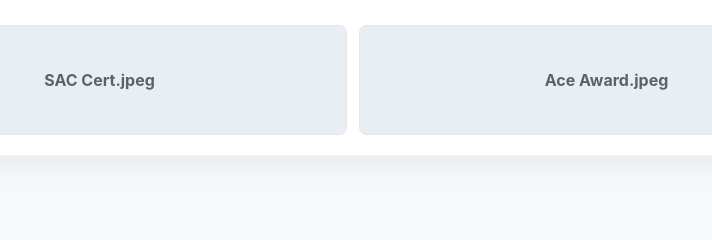
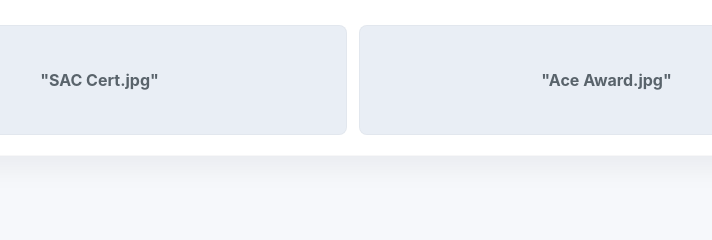
Before and after one commit to vineeth22107/vineeth22107.github.io, a plain HTML site: page highlights.html in a window 1280 px wide. Shown: the part 221-461 px from the top of the page, 287-999 px from the left. Drawn offline with Linux system fonts and the light colour scheme.

Commit message:
Fix image file extensions in highlights.html

```diff
--- a/highlights.html
+++ b/highlights.html
@@ -1,6 +1,6 @@
 <!doctype html>
 <html lang="en"><head><meta charset="utf-8"><meta name="viewport" content="width=device-width,initial-scale=1"><title>Highlights — Vineeth V</title><link rel="stylesheet" href="style.css"></head><body>
 <header class="header"><div class="wrap"><div class="brand"><img src="profile.jpeg" class="avatar"><div class="brand-text"><h1>Highlights</h1><p class="subtitle">Certificates & Appreciations</p></div></div></div></header>
-<main class="wrap"><section class="card"><div class="gallery">  <div class="g-item placeholder"><div class="ph">SAC Cert.jpeg</div></div>
-  <div class="g-item placeholder"><div class="ph">Ace Award.jpeg</div></div>
+<main class="wrap"><section class="card"><div class="gallery">  <div class="g-item placeholder"><div class="ph">"SAC Cert.jpg"</div></div>
+  <div class="g-item placeholder"><div class="ph">"Ace Award.jpg"</div></div>
 </div></section></main><footer class='footer'><div class='wrap'><p>&copy; 2025 Vineeth V</p></div></footer></body></html>
```
